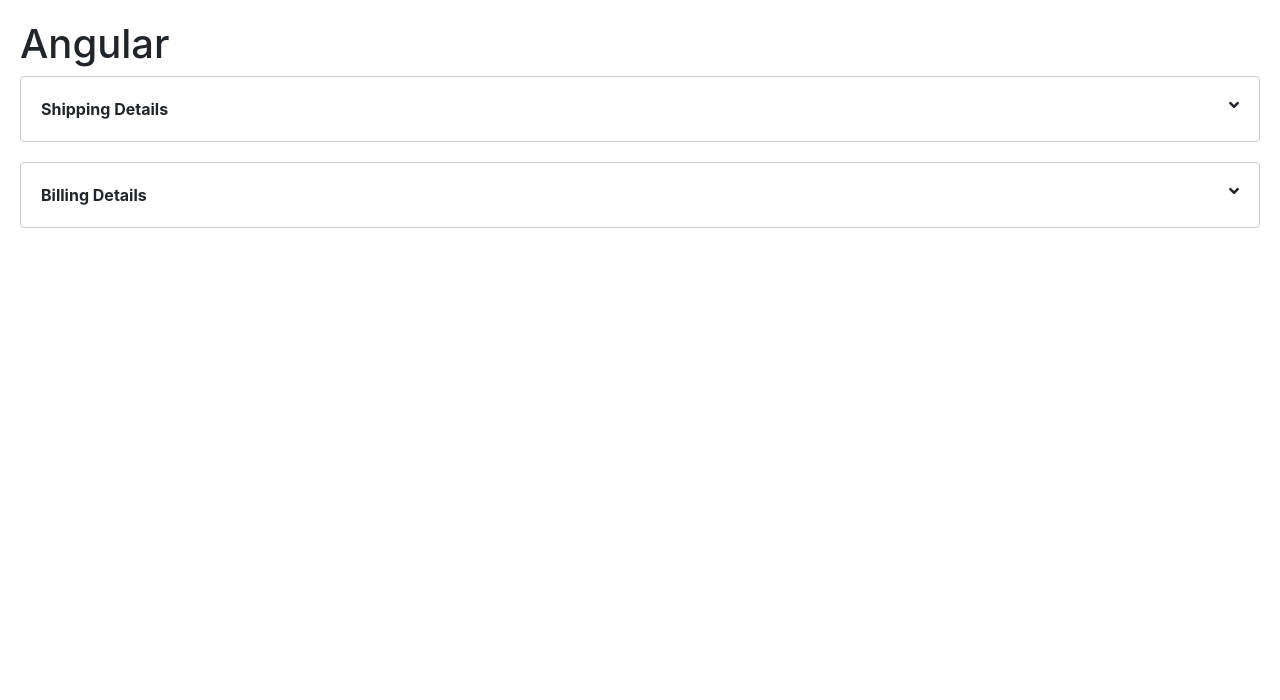
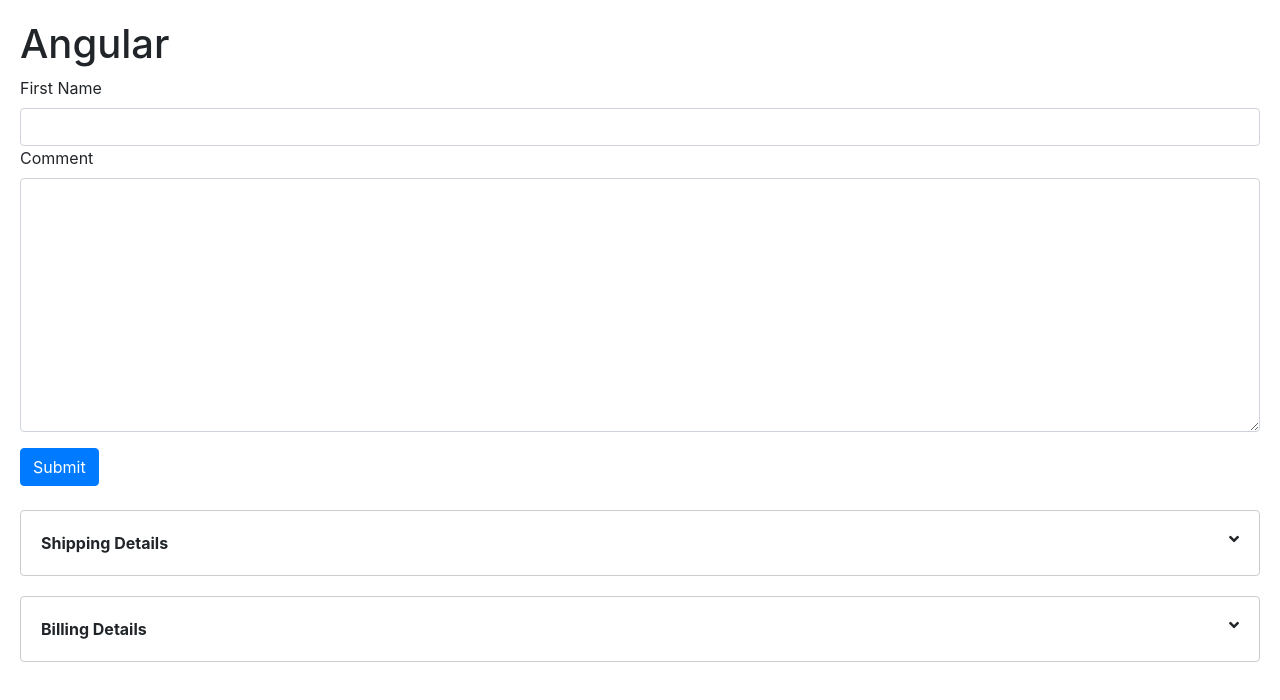
Before and after one commit to MarinaRumina/angular-hello-world, an Angular app: page / in a window 1280 px wide. Shown: the top 700 px of the page. Built offline with nearby package versions, Linux system fonts and the light colour scheme.

Commit message:
Creating contact form (html only for now)

```diff
--- a/src/app/app.component.html
+++ b/src/app/app.component.html
@@ -1,5 +1,10 @@
 <h1>Angular</h1>
 
+<!-- Contact form -->
+<app-contact-form></app-contact-form>
+
+<!-- End of Contact form -->
+<br>
 <!-- ZIPPY accordion component API -->
 <app-zippy title="Shipping Details">
     Shipping details content
--- a/src/app/app.module.ts
+++ b/src/app/app.module.ts
@@ -19,6 +19,7 @@
 import { CheckTickComponent } from './check-tick/check-tick.component';
 import { InputFormatDirective } from './input-format.directive';
 import { ZippyComponent } from './zippy/zippy.component';
+import { ContactFormComponent } from './contact-form/contact-form.component';
 
 @NgModule({
   declarations: [
@@ -35,7 +36,8 @@
     LikeComponent,
     CheckTickComponent,
     InputFormatDirective,
-    ZippyComponent
+    ZippyComponent,
+    ContactFormComponent
   ],
   imports: [
     BrowserModule,
--- /dev/null
+++ b/src/app/contact-form/contact-form.component.html
@@ -0,0 +1,10 @@
+<form>
+    <div class="form-group">
+        <label for="firstName">First Name</label>
+        <input id="firstName" type="text" class="form-control">
+
+        <label for="comment">Comment</label>
+        <textarea id="comment" type="text" class="form-control" cols="30" rows="10"></textarea>
+    </div>
+    <button class="btn btn-primary">Submit</button>
+</form>
--- /dev/null
+++ b/src/app/contact-form/contact-form.component.ts
@@ -0,0 +1,15 @@
+import { Component, OnInit } from '@angular/core';
+
+@Component({
+  selector: 'app-contact-form',
+  templateUrl: './contact-form.component.html',
+  styleUrls: ['./contact-form.component.css']
+})
+export class ContactFormComponent implements OnInit {
+
+  constructor() { }
+
+  ngOnInit() {
+  }
+
+}
```
Also changed, not shown: src/app/contact-form/contact-form.component.css (added), 1 other file (tests, documents, lock files or other folders).
